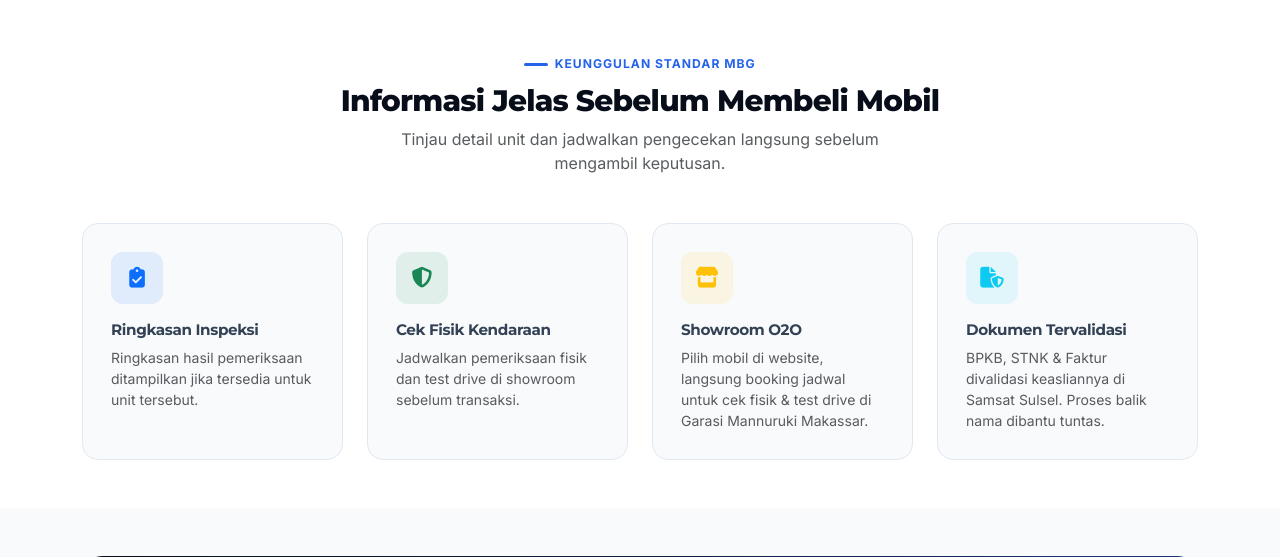
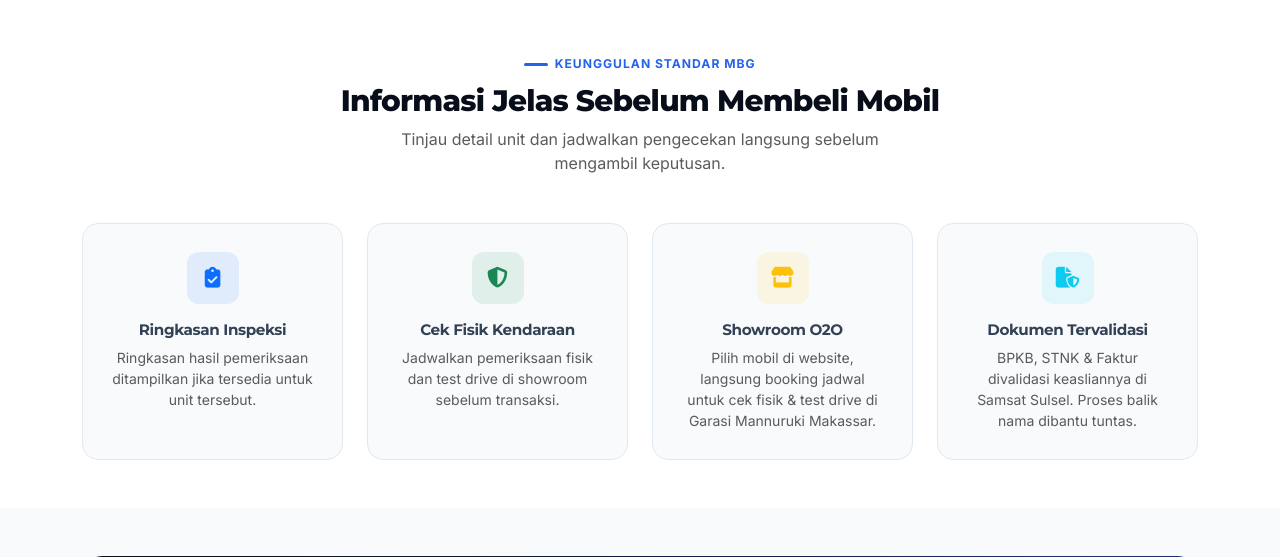
Before and after one commit to Akmalll45/E-commerce_MBG, a Django app: page / in a window 1280 px wide. Shown: the part 1400-1957 px from the top of the page. Run offline with Django 5.2, Linux system fonts and the light colour scheme; data comes from the database, SQL or seed files in the repository; data that the repository does not hold is empty.

Commit message:
fix(ui): feature card icon dan teks center - margin auto + text-align center

```diff
--- a/toko/templates/beranda.html
+++ b/toko/templates/beranda.html
@@ -1160,6 +1160,7 @@
             height: 100%;
             transition: all .3s var(--transition-snappy);
             position: relative; overflow: hidden;
+            text-align: center;
         }
         /* .feature-card::before {
             content: ''; position: absolute;
@@ -1178,6 +1179,7 @@
             border-radius: var(--radius-md);
             display: grid; place-items: center;
             font-size: 1.3rem; margin-bottom: 1.1rem;
+            margin-left: auto; margin-right: auto;
         }
 
         /* ── C2C / Titip Jual Banner ─────────── */
```
